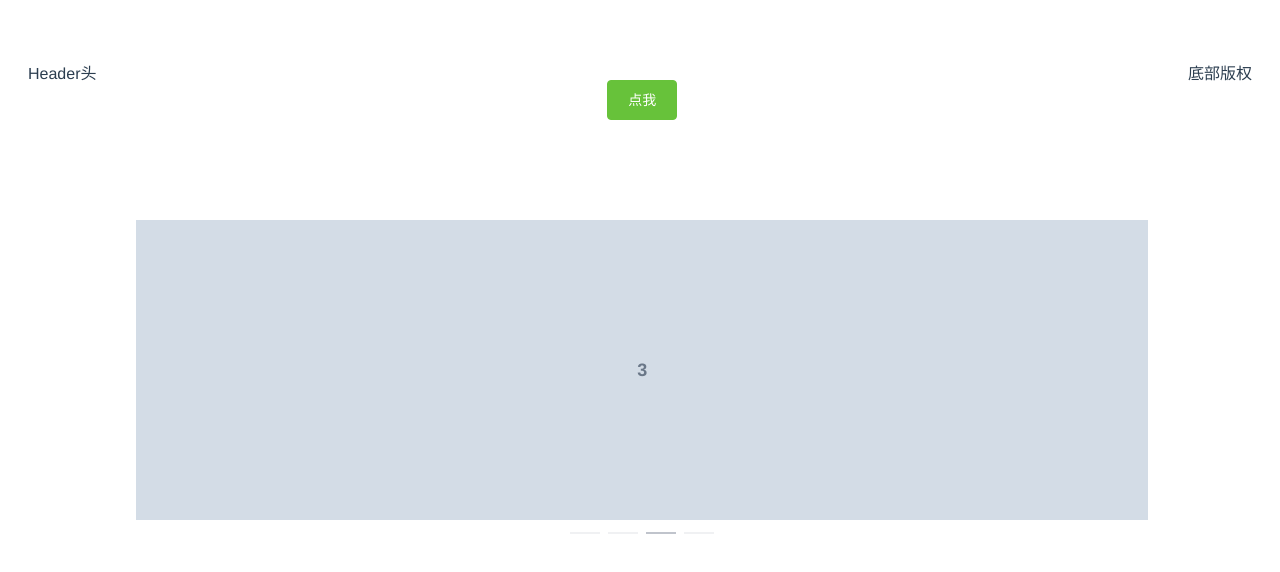
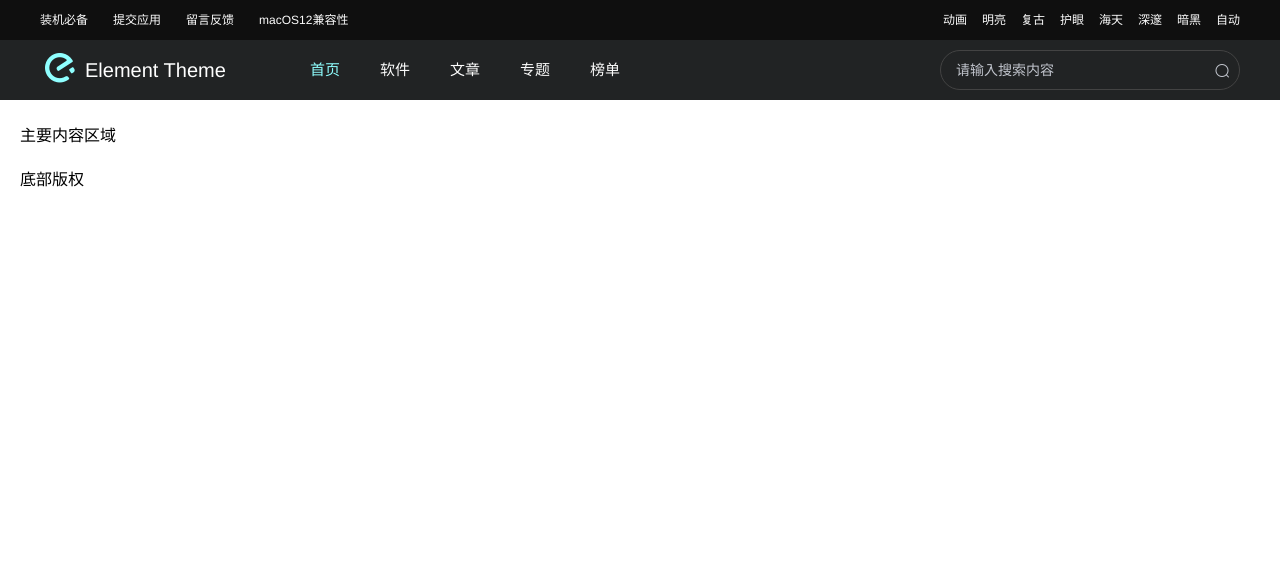
Before and after one commit to sclecon/blog, a Vue app: page / in a window 1280 px wide. Shown: the top 572 px of the page. Built offline with nearby package versions, Linux system fonts and the light colour scheme.

Commit message:
header头开发完成

```diff
--- a/src/App.vue
+++ b/src/App.vue
@@ -1,28 +1,40 @@
 <template>
     <div id="app">
-        <el-container>
-            <BlogHeader></BlogHeader>
+        <div id="login" v-if="login">
+            <span>显示登录页面</span>
+        </div>
+        <el-container v-else>
+            <el-header :height="header.height" :style="header.style">
+                <CommonHeader></CommonHeader>
+            </el-header>
             <el-main>
-                <el-button @click="msg" type="success">点我</el-button>
-                <el-carousel indicator-position="outside">
-                    <el-carousel-item v-for="item in 4" :key="item">
-                    <h3>{{ item }}</h3>
-                    </el-carousel-item>
-                </el-carousel>
+                <span>主要内容区域</span>
             </el-main>
-            <BlogFooter></BlogFooter>
+            <el-footer>
+                <CommonFooter></CommonFooter>
+            </el-footer>
         </el-container>
     </div>
 </template>
 
 <script>
-import BlogHeader from './components/common/header.vue';
-import BlogFooter from './components/common/footer.vue';
+import './static/css/common.css';
+import CommonHeader from './components/common/header.vue';
+import CommonFooter from './components/common/footer.vue';
 export default {
     name: 'App',
     components: {
-        BlogHeader,
-        BlogFooter
+        CommonHeader,
+        CommonFooter
+    },
+    data(){
+        return {
+            header: {
+                height: 'auto',
+                style: 'padding:0px;',
+            },
+            login: false
+        }
     },
     methods: {
         msg() {
@@ -33,28 +45,5 @@ export default {
 </script>
 
 <style>
-#app {
-    font-family: Avenir, Helvetica, Arial, sans-serif;
-    -webkit-font-smoothing: antialiased;
-    -moz-osx-font-smoothing: grayscale;
-    text-align: center;
-    color: #2c3e50;
-    margin-top: 60px;
-}
-  .el-carousel__item h3 {
-    color: #475669;
-    font-size: 18px;
-    opacity: 0.75;
-    line-height: 300px;
-    margin: 0;
-  }
 
-  .el-carousel__item:nth-child(2n) {
-    background-color: #99a9bf;
-  }
-
-  .el-carousel__item:nth-child(2n+1) {
-    background-color: #d3dce6;
-  }
-  .el-carousel{margin-top: 100px;}
 </style>
--- a/src/components/common/footer.vue
+++ b/src/components/common/footer.vue
@@ -1,12 +1,10 @@
 <template>
-    <el-footer>
-        <span>底部版权</span>
-    </el-footer>
+    <span>底部版权</span>
 </template>
 
 <script>
 export default {
-    name: 'BlogFooter'
+    name: 'CommonFooter'
 }
 </script>
 
--- a/src/components/common/header.vue
+++ b/src/components/common/header.vue
@@ -1,15 +1,23 @@
 <template>
-    <el-header>
-        <span>Header头</span>
-    </el-header>
+    <div id="header">
+        <TopToolsBar></TopToolsBar>
+        <TopNav></TopNav>
+    </div>
 </template>
 
 <script>
+import TopToolsBar from './topToolsBar.vue';
+import TopNav from './topNav.vue';
+
 export default {
-    name: 'BlogHeader'
+    name: 'CommonHeader',
+    components: {
+        TopToolsBar,
+        TopNav
+    }
 }
 </script>
 
 <style>
-
+    .top{background-color: red;height: 40px;width: 100%;}
 </style>
--- /dev/null
+++ b/src/components/common/search.vue
@@ -0,0 +1,26 @@
+<template>
+    <div class="searchInput">
+        <el-input
+            placeholder="请输入搜索内容"
+            suffix-icon="el-icon-search"
+            v-model="input1">
+        </el-input>
+    </div>
+</template>
+
+<script>
+export default {
+    name: 'SearchInput',
+    data(){
+        return {
+            input1: ''
+        }
+    }
+}
+</script>
+
+<style>
+    .searchInput{width: 100%;}
+    .searchInput .el-input__inner{background-color: unset;border:1px solid #434343;border-radius: 20px;color: white;font-size: 14px;}
+    .searchInput .el-input__icon{font-size: 16px;}
+</style>
--- /dev/null
+++ b/src/components/common/topNav.vue
@@ -0,0 +1,41 @@
+<template>
+    <div id="topNav">
+        <el-row class="main">
+            <el-col :span="5" class="logo">
+                <span><i class="el-icon-eleme logo-icon active"></i></span>
+                <span class="logo-text">Element Theme</span>
+            </el-col>
+            <el-col :span="13">
+                <ul class="navs">
+                    <li><a href="javascript:;" class="active">首页</a></li>
+                    <li><a href="javascript:;">软件</a></li>
+                    <li><a href="javascript:;">文章</a></li>
+                    <li><a href="javascript:;">专题</a></li>
+                    <li><a href="javascript:;">榜单</a></li>
+                </ul>
+            </el-col>
+            <el-col :span="6" class="text-align-right">
+                <SearchInput></SearchInput>
+            </el-col>
+        </el-row>
+    </div>
+</template>
+
+<script>
+import SearchInput from './search.vue';
+export default {
+    name: 'TopNav',
+    components: {
+        SearchInput
+    }
+}
+</script>
+
+<style>
+    #topNav{height: 60px;background-color: rgb(33, 35, 36);color: white;line-height: 60px;font-size: 16px;}
+    #topNav .logo{cursor: pointer;}
+    #topNav .logo .logo-icon{font-size: 40px;vertical-align: middle;margin-top: -10px;}
+    #topNav .logo .logo-text{margin-left: 5px;font-size: 20px;}
+    #topNav .navs{margin: 0px;padding: 0px;}
+    #topNav .navs li{display: initial;padding: 20px;font-weight: 500;font-size: 15px;}
+</style>
--- /dev/null
+++ b/src/components/common/topToolsBar.vue
@@ -0,0 +1,39 @@
+<template>
+    <div id="topToolsBar">
+        <el-row class="main">
+            <el-col :span="12">
+                <ul class="line-ul-nav">
+                    <li><a href="javascript:;">装机必备</a></li>
+                    <li><a href="javascript:;">提交应用</a></li>
+                    <li><a href="javascript:;">留言反馈</a></li>
+                    <li><a href="javascript:;">macOS12兼容性</a></li>
+                </ul>
+            </el-col>
+            <el-col :span="12" class="text-align-right">
+                <ul class="line-ul-nav line-ul-nav-right">
+                    <li><a href="javascript:;">动画</a></li>
+                    <li><a href="javascript:;">明亮</a></li>
+                    <li><a href="javascript:;">复古</a></li>
+                    <li><a href="javascript:;">护眼</a></li>
+                    <li><a href="javascript:;">海天</a></li>
+                    <li><a href="javascript:;">深邃</a></li>
+                    <li><a href="javascript:;">暗黑</a></li>
+                    <li><a href="javascript:;">自动</a></li>
+                </ul>
+            </el-col>
+        </el-row>
+    </div>
+</template>
+
+<script>
+export default {
+    name: 'TopToolsBar'
+}
+</script>
+
+<style>
+    #topToolsBar{width: 100%;height: 40px;color: #fcfcfc;background-color: rgb(15, 15, 15);line-height: 40px;font-size: 12px;}
+    #topToolsBar ul.line-ul-nav{margin: 0px;padding: 0px;}
+    #topToolsBar ul.line-ul-nav li{display: initial;padding-right: 25px;}
+    #topToolsBar ul.line-ul-nav-right li{padding-right: 0px!important;padding-left: 15px;}
+</style>
--- /dev/null
+++ b/src/static/css/common.css
@@ -0,0 +1,9 @@
+*{font-family: "Helvetica Neue",Helvetica,"PingFang SC","Hiragino Sans GB","Microsoft YaHei","微软雅黑",Arial,sans-serif;}
+body{margin: 0px;padding: 0px;}
+.main{max-width: 1200px;margin: auto;}
+
+a{color: #fcfcfc;text-decoration: none;}
+a:hover{color: rgb(143, 255, 255);}
+.active{color: rgb(143, 255, 255);}
+
+.text-align-right{text-align: right;}
```
